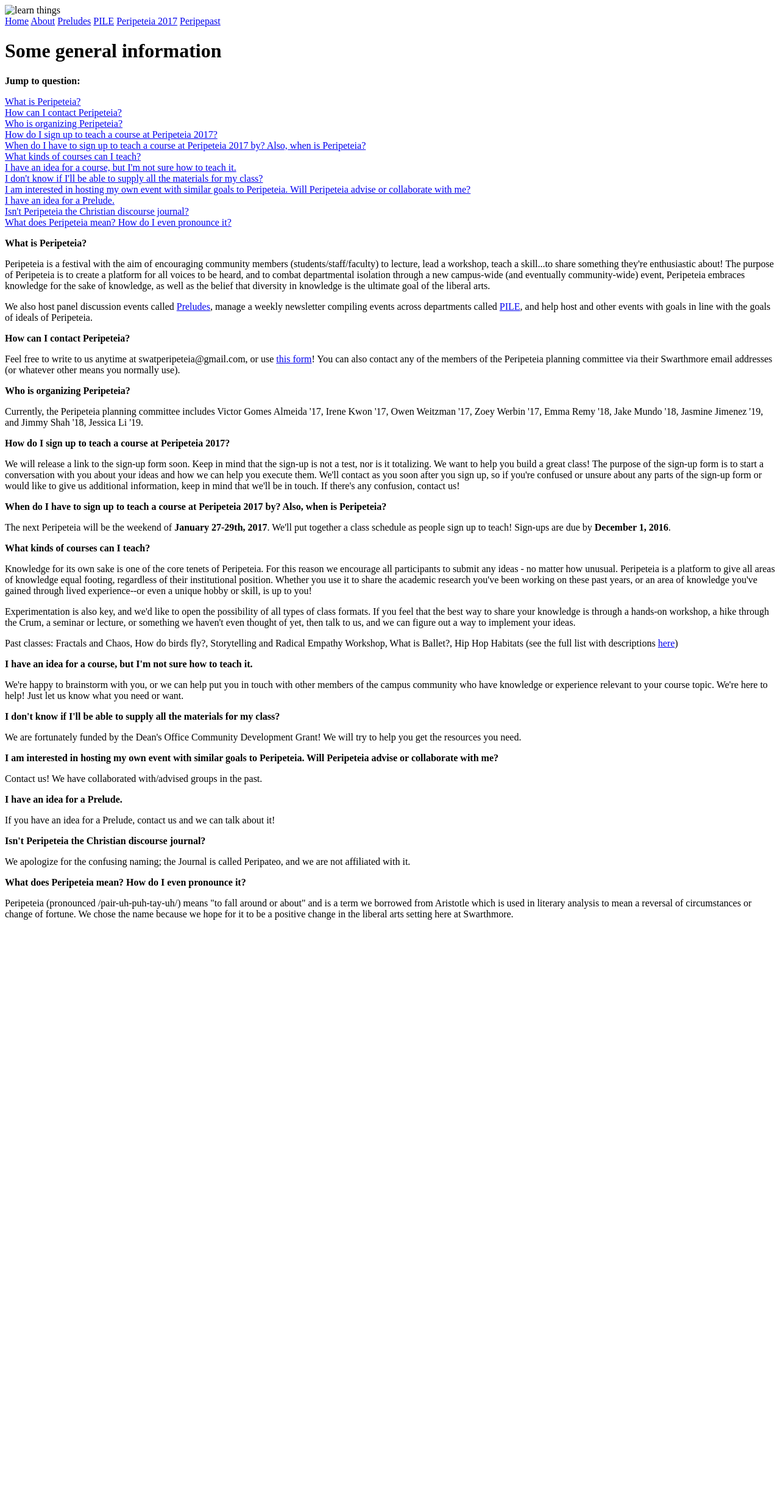
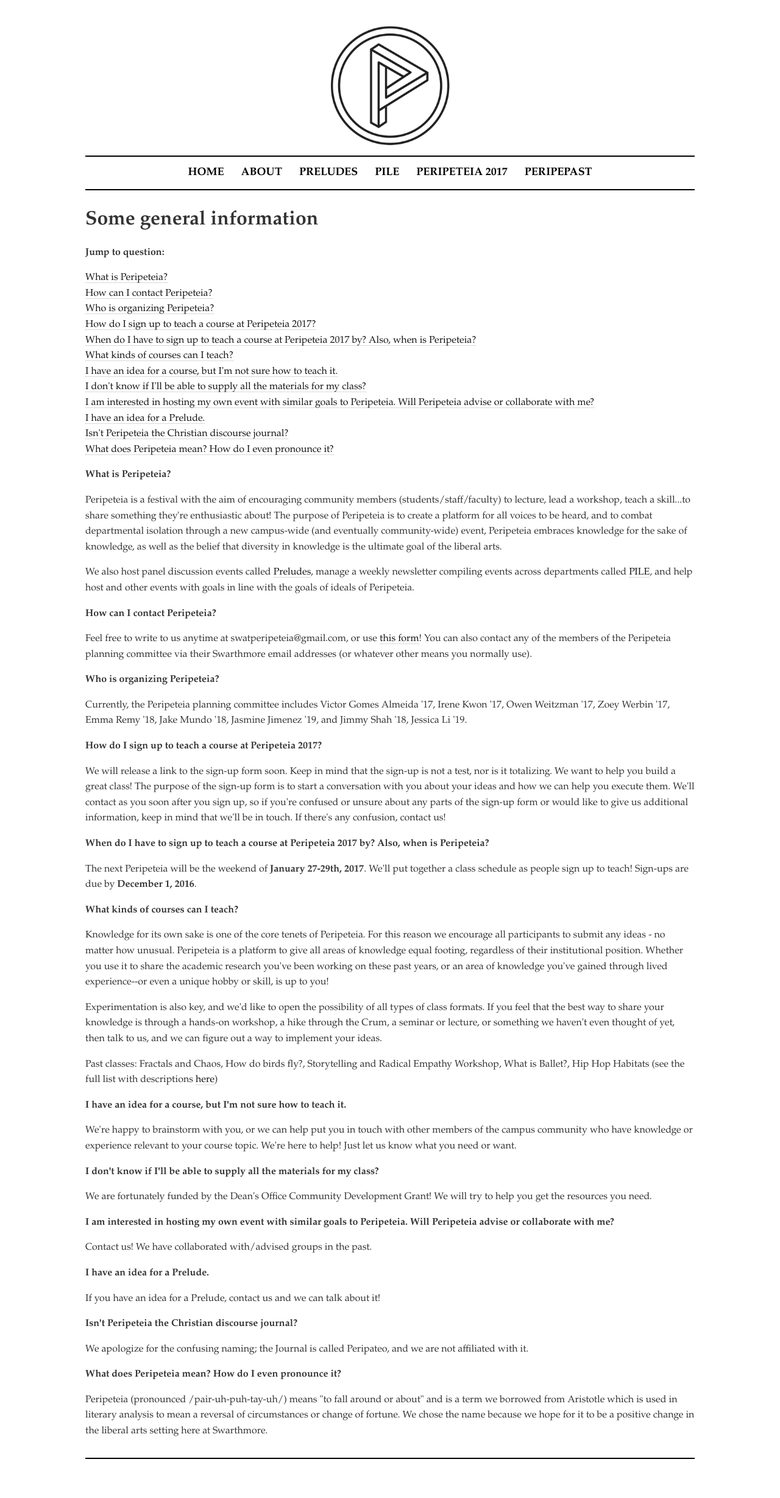
Before and after one commit to emmaremy/peripeteia, a Jekyll site: the page built from about/index.html, in a window 1280 px wide. Shown: the whole page at 61% size. Built offline with Jekyll 4.4.1, drawn with Linux system fonts in a browser that asks for light colours; before the commit the page ends 1524 px from its top, so only the background shows below that.

Commit message:
fixing about page

```diff
--- a/about/index.html
+++ b/about/index.html
@@ -1,27 +1,8 @@
-<!DOCTYPE html>
-<html>
-    <head>
-        <meta http-equiv="Content-Type" content="text/html; charset=UTF-8">
-        <title>Swarthmore Peripeteia</title>
-        <link rel="stylesheet" type="text/css" href="./css/default.css">	</head>
-    <body>
-        <div id="logo">
-            <img src="logo3.png" alt="learn things"
-                                 style="width:200px;
-                                 height:200px;"></img>
-        </div>
-        <div id="header">
-            <div id="navigation">
-                <a href="./">Home</a>
-                <a href="./about.html">About</a>
-                <a href="./preludes.html">Preludes</a>
-                <a href="./pile.html">PILE</a>
-                <a href="./2017.html">Peripeteia 2017</a>
-                <a href="./2016.html">Peripepast</a>
-            </div>
-        </div>
+---
+layout: default
+title: FAQ
+---
 
-        <div id="content">
 <h1>Some general information</h1>
 
 <p><b>Jump to question:</b></p>
@@ -91,9 +72,3 @@
 <a id="meaning"></a>
 <p><b>What does Peripeteia mean? How do I even pronounce it?</b></p>
 <p>Peripeteia (pronounced /pair-uh-puh-tay-uh/) means "to fall around or about" and is a term we borrowed from Aristotle which is used in literary analysis to mean a reversal of circumstances or change of fortune. We chose the name because we hope for it to be a positive change in the liberal arts setting here at Swarthmore.</p>
-
-        </div>
-        <div id="footer">
-        </div>
-    </body>
-</html>
```
Lines whose indentation alone changed are shown as unchanged.
